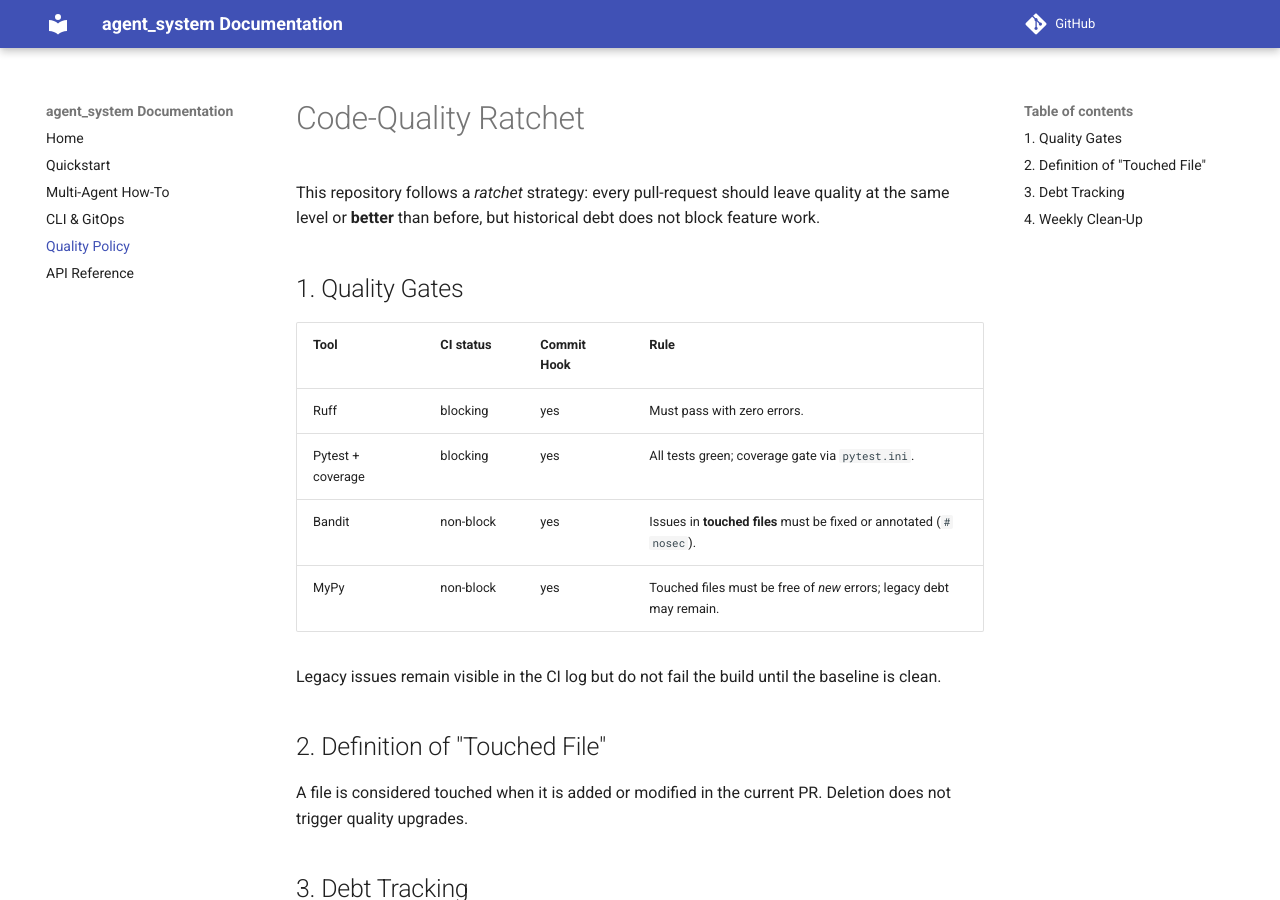
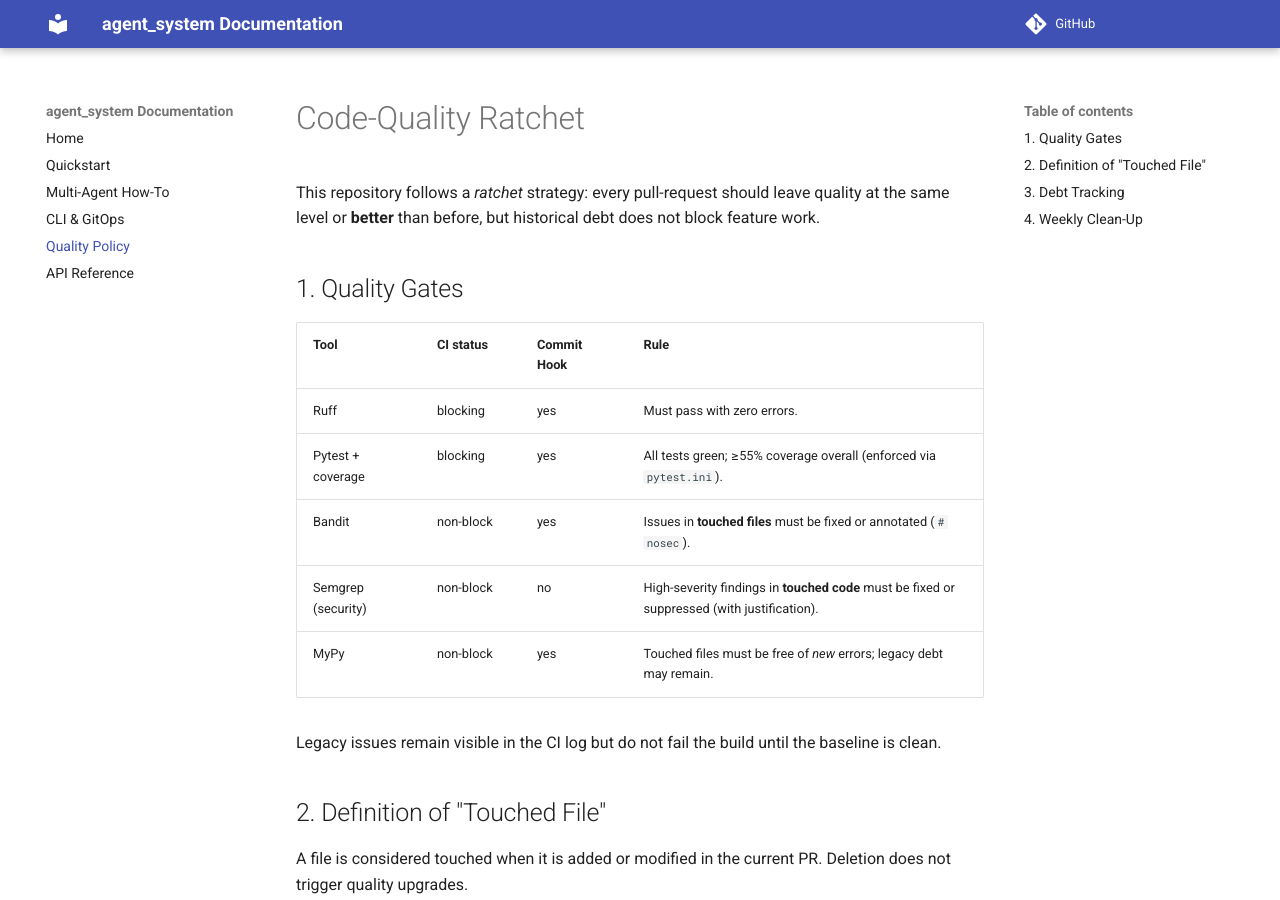
Before and after one commit to ianlucas1/agent_system, an MkDocs documentation site: the page built from docs/quality_policy.md, in a window 1280 px wide and 900 px high. Built offline with MkDocs 1.6.1 and Material for MkDocs 9.7.7, drawn with Linux system fonts in a browser that asks for light colours; comment, search, counter and statistics services are not loaded.

Commit message:
docs: Update contributing guidelines, quality policy, and README

```diff
--- a/docs/quality_policy.md
+++ b/docs/quality_policy.md
@@ -9,8 +9,9 @@ not block feature work.
 | Tool              | CI status | Commit Hook | Rule                                                                      |
 |-------------------|-----------|-------------|---------------------------------------------------------------------------|
 | Ruff              | blocking  | yes         | Must pass with zero errors.                                               |
-| Pytest + coverage | blocking  | yes         | All tests green; coverage gate via `pytest.ini`.                          |
+| Pytest + coverage | blocking  | yes         | All tests green; ≥55% coverage overall (enforced via `pytest.ini`).       |
 | Bandit            | non-block | yes         | Issues in **touched files** must be fixed or annotated (`# nosec`).       |
+| Semgrep (security) | non-block | no         | High-severity findings in **touched code** must be fixed or suppressed (with justification). |
 | MyPy              | non-block | yes         | Touched files must be free of *new* errors; legacy debt may remain.       |
 
 Legacy issues remain visible in the CI log but do not fail the build until the
```
Also changed, not shown: CONTRIBUTING.md (+4 -1 lines), README.md (+6 -2 lines).
